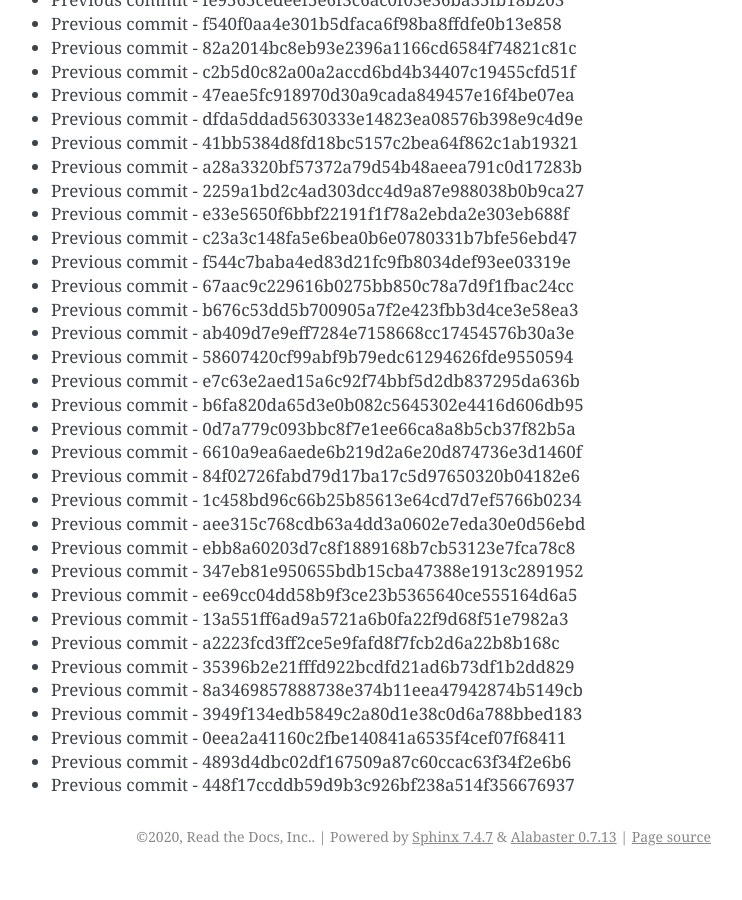
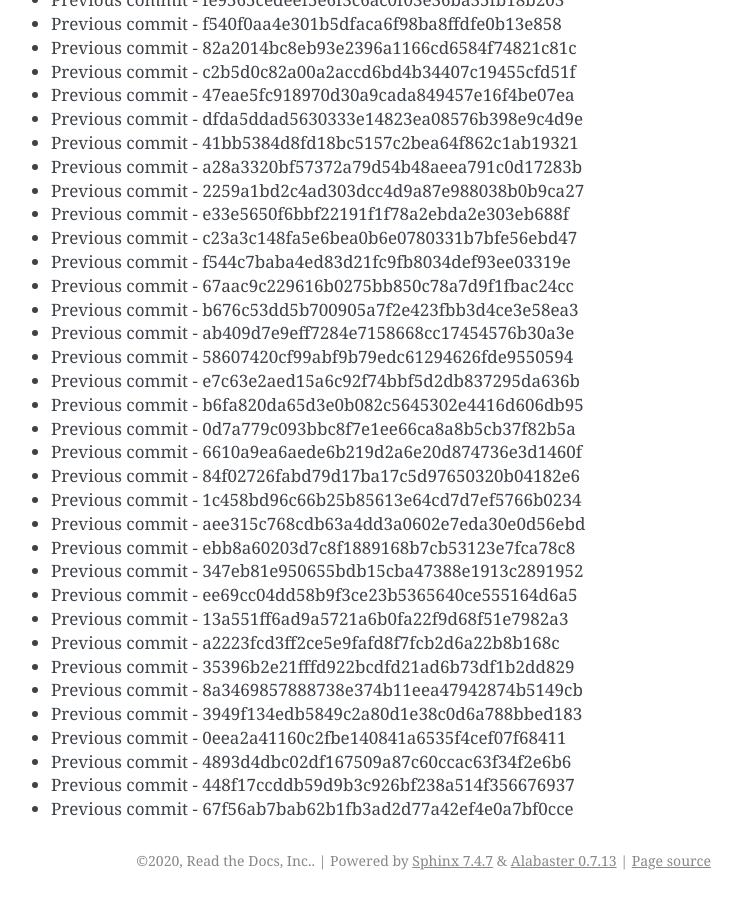
Before and after one commit to readthedocs/rtd-git-stresstest, a Sphinx documentation site: the page built from docs/updates.rst, in a window 1280 px wide and 900 px high, scrolled down 26118 px. Shown: the whole window, without its empty margins (399-1141 px from the left). Built offline with Sphinx 7.4.7, drawn with Linux system fonts in a browser that asks for light colours; before the commit the page ends 26994 px from its top, so only the background shows below that.

Commit message:
Generating commit from previous: 67f56ab7bab62b1fb3ad2d77a42ef4e0a7bf0cce

```diff
--- a/docs/updates.rst
+++ b/docs/updates.rst
@@ -1129,3 +1129,4 @@ It can be tested for any performance characteristics.
 * Previous commit - 0eea2a41160c2fbe140841a6535f4cef07f68411
 * Previous commit - 4893d4dbc02df167509a87c60ccac63f34f2e6b6
 * Previous commit - 448f17ccddb59d9b3c926bf238a514f356676937
+* Previous commit - 67f56ab7bab62b1fb3ad2d77a42ef4e0a7bf0cce
```
